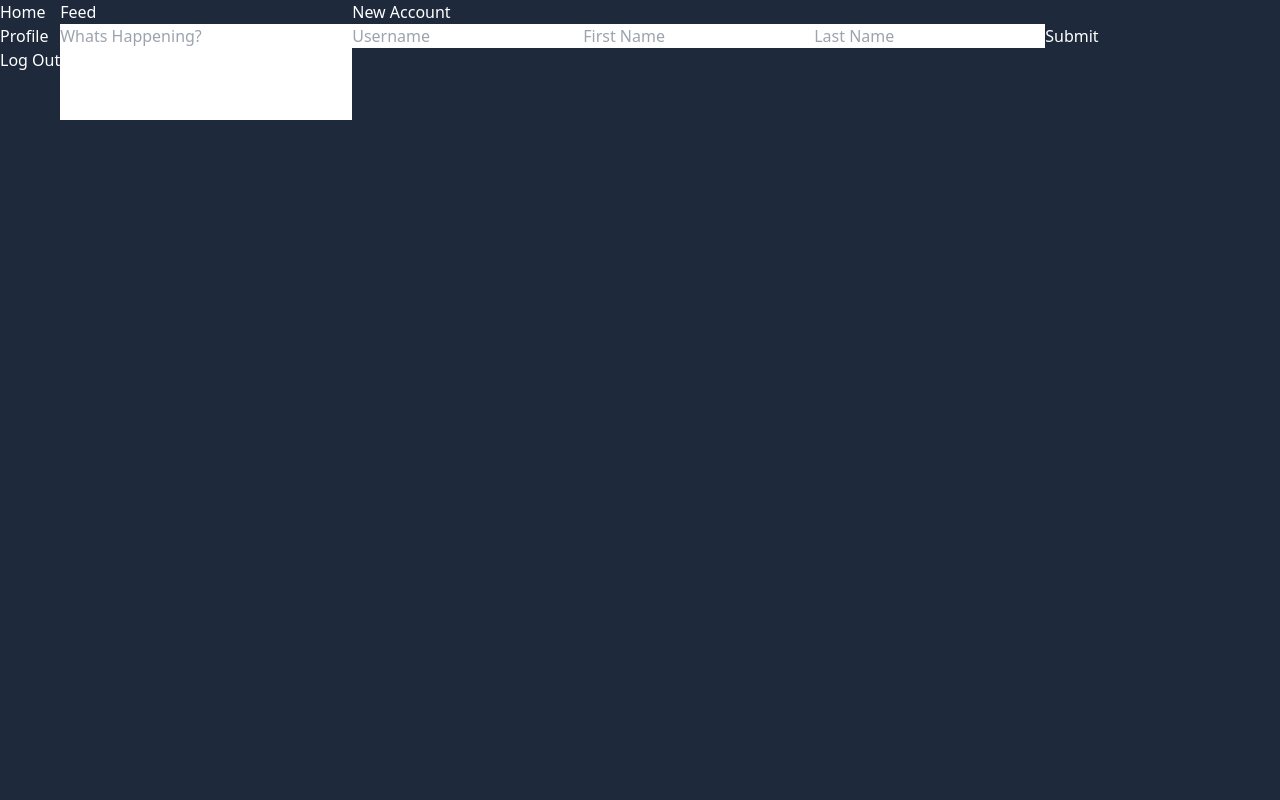
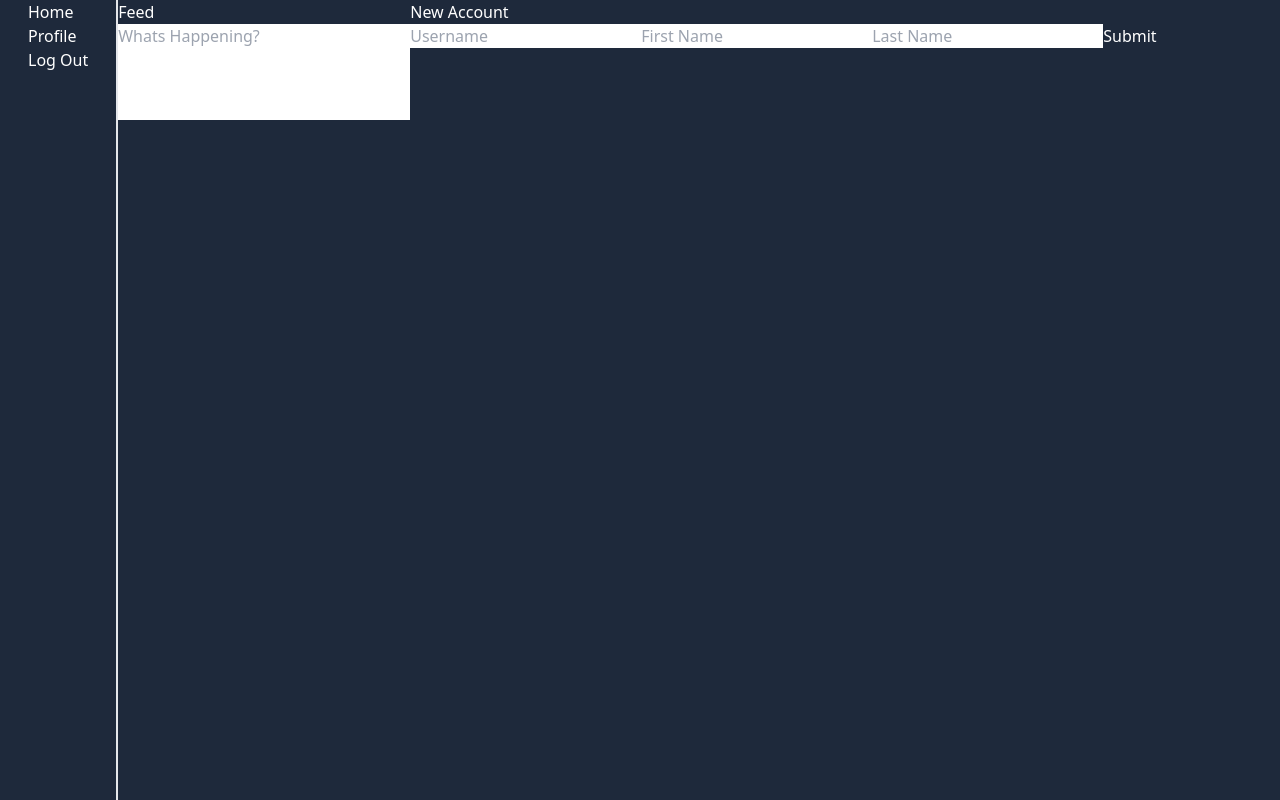
Before and after one commit to jim9112/jimmer, a Next.js app: page / in a window 1280 px wide. Built offline with nearby package versions, Linux system fonts and the light colour scheme; no server answers; the database is empty; sample sign-in values are in the browser's storage.

Commit message:
minor style updates

```diff
--- a/components/HomeMenu.tsx
+++ b/components/HomeMenu.tsx
@@ -15,7 +15,7 @@
   };
 
   return (
-    <div>
+    <div className='px-7 border-r-2'>
       <nav>
         <ul className='flex flex-col'>
           <li>Home</li>
--- a/pages/index.tsx
+++ b/pages/index.tsx
@@ -54,7 +54,7 @@
           <h1>Feed</h1>
           <form>
             <textarea
-              className='resize-none'
+              className='resize-none text-black'
               name='newPost'
               id='newPost'
               cols={30}
```
